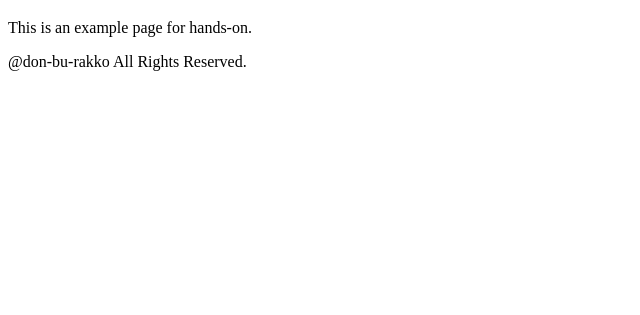
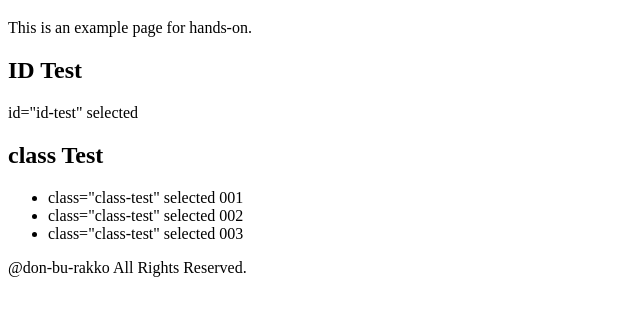
Before and after one commit to cha1ra/scrayping-handson, a plain HTML site: page index.html in a window 1280 px wide. Shown: the part 61-376 px from the top of the page, without its empty margins (0-640 px from the left). Drawn offline with Linux system fonts and the light colour scheme.

Commit message:
add id and class

```diff
--- a/index.html
+++ b/index.html
@@ -9,6 +9,14 @@
 <body>
     <h1>Example Page</h1>
     <p>This is an example page for hands-on.</p>
+    <h2>ID Test</h2>
+    <p id="id-test">id="id-test" selected</p>
+    <h2>class Test</h2>
+    <ul>
+        <li class="class-test">class="class-test" selected 001</li>
+        <li class="class-test">class="class-test" selected 002</li>
+        <li class="class-test">class="class-test" selected 003</li>
+    </ul>
     <footer>@don-bu-rakko All Rights Reserved.</footer>
 </body>
 </html>
```
